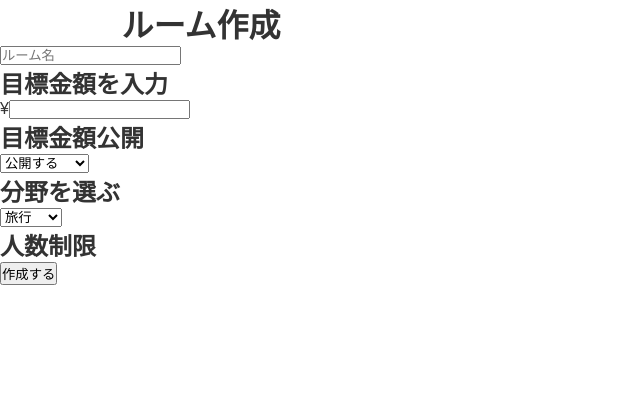
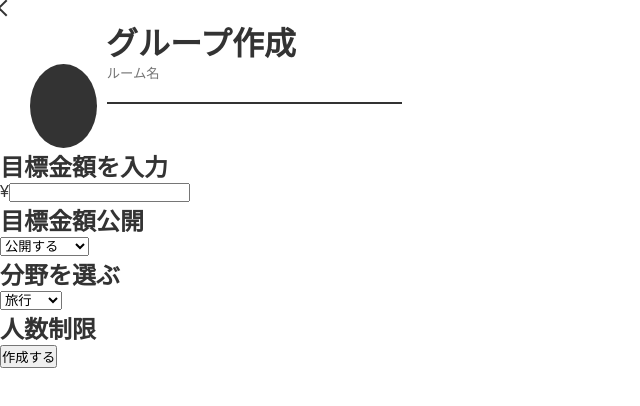
Before and after one commit to darren1504/saving-app, a Next.js app: page /createRoom in a window 1280 px wide. Shown: the top 406 px of the page, without its empty margins (0-640 px from the left). Built offline with nearby package versions, Linux system fonts and the light colour scheme.

Commit message:
main commit

```diff
--- a/src/app/createRoom/page.tsx
+++ b/src/app/createRoom/page.tsx
@@ -8,11 +8,16 @@ export default function CreateRoom() {
     return (
         <>
             <div className={styles.createRoomContainer}>
-                <h1 className={styles.title}>ルーム作成</h1>
-                <div className={styles.groupIcon}></div>
-                <form action="#" method="post">
-                    <input type="text" name="groupName" placeholder="ルーム名" />
-                </form>
+                <div className={styles.top}>
+                    <div className={styles.backButton}></div>
+                    <h1 className={styles.title}>グループ作成</h1>
+                </div>
+                <div className={styles.roomTop}>
+                    <div className={styles.groupIcon}></div>
+                    <form className={styles.nameForm} action="#" method="post">
+                        <input type="text" name="groupName" placeholder="ルーム名" className={styles.nameBar} />
+                    </form>
+                </div>
 
                 <div className={styles.setPrice}>
                     <h2>目標金額を入力</h2>
--- a/src/styles/createRoom/page.module.scss
+++ b/src/styles/createRoom/page.module.scss
@@ -5,6 +5,43 @@
     background-color: #fff;
 }
 
+.backButton::before {
+    content: '';
+    display: inline-block;
+    width: 10px;
+    height: 10px;
+    border-left: 2px solid #333;
+    border-bottom: 2px solid #333;
+    transform: rotate(45deg);
+    margin-right: 5px;
+}
+
 .title {
     text-align: center;
 }
+
+.roomTop {
+    width: 100%;
+    display: flex;
+    gap: 10px;
+    padding-left: 30px;
+}
+
+.groupIcon {
+    width: 84px;
+    height: 84px;
+    background-color: #333;
+    border-radius: 50%;
+}
+
+.nameForm {
+    width: 100%;
+    height: 40px;
+    border-bottom: 2px solid #333;
+    border-radius: 0;
+}
+
+.nameBar {
+    width: 100%;
+    border: none;
+}
```
Also changed, not shown: src/app/page.tsx (+26 -2 lines), src/styles/savingPage/page.module.scss (added).
